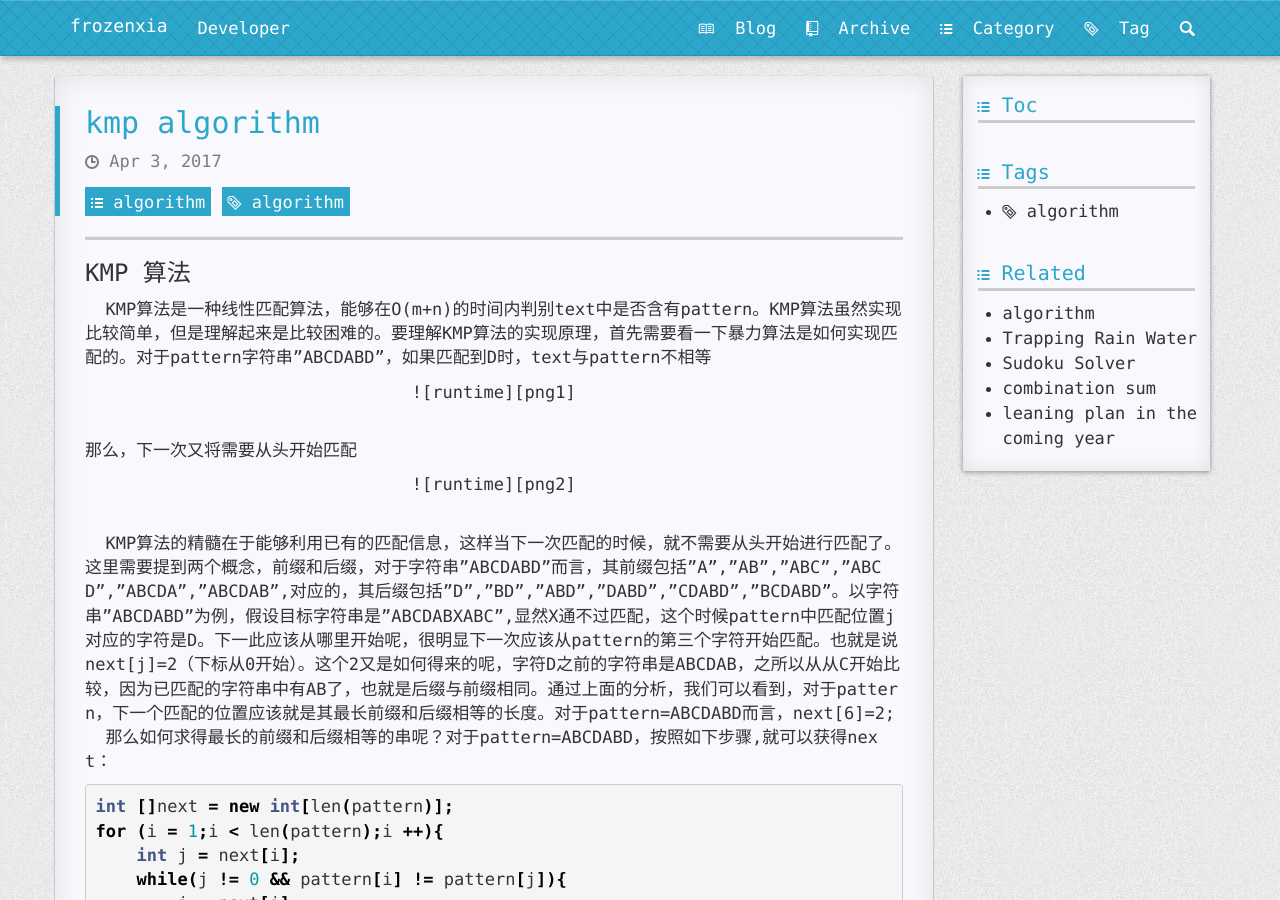
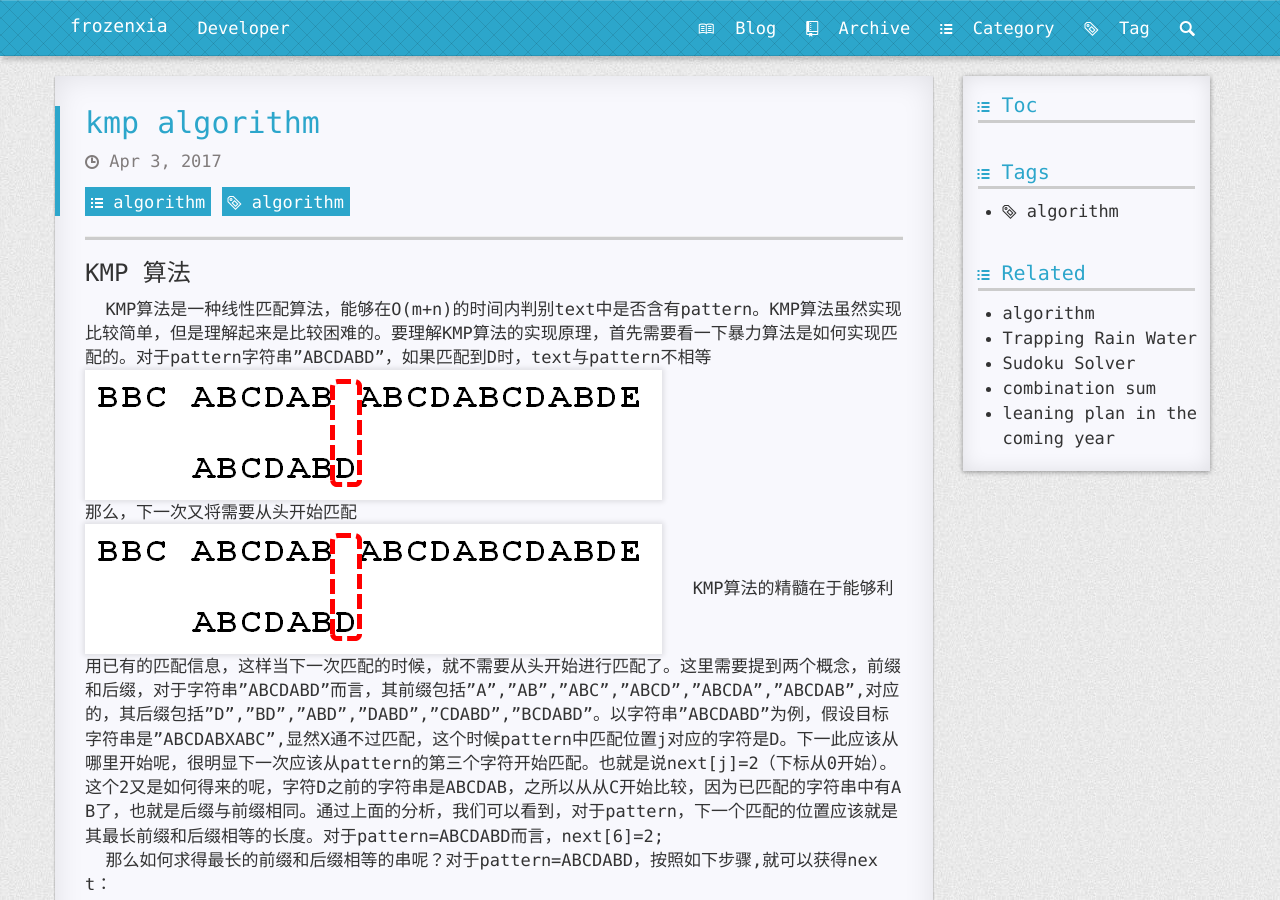
Before and after one commit to tinymindxx/frozenxia.github.io, a Jekyll site: the page built from _posts/2017-04-03-kmp.md, in a window 1280 px wide and 900 px high. Built offline with Jekyll 4.4.1, drawn with Linux system fonts in a browser that asks for light colours; nearby versions of some CDN libraries; comment, search, counter and statistics services are not loaded.

````diff
--- a/_posts/2017-04-03-kmp.md
+++ b/_posts/2017-04-03-kmp.md
@@ -6,14 +6,9 @@
 ---
 ### KMP 算法
 &emsp;&emsp;KMP算法是一种线性匹配算法，能够在O(m+n)的时间内判别text中是否含有pattern。KMP算法虽然实现比较简单，但是理解起来是比较困难的。要理解KMP算法的实现原理，首先需要看一下暴力算法是如何实现匹配的。对于pattern字符串"ABCDABD"，如果匹配到D时，text与pattern不相等<br>
-<p align="center">
 ![runtime][png1]
-</p>
 <br> 那么，下一次又将需要从头开始匹配 <br>
-<p align="center">
 ![runtime][png2]
-</p>
-<br>
 &emsp;&emsp;KMP算法的精髓在于能够利用已有的匹配信息，这样当下一次匹配的时候，就不需要从头开始进行匹配了。这里需要提到两个概念，前缀和后缀，对于字符串"ABCDABD"而言，其前缀包括"A","AB","ABC","ABCD","ABCDA","ABCDAB",对应的，其后缀包括"D","BD","ABD","DABD","CDABD","BCDABD"。以字符串"ABCDABD"为例，假设目标字符串是"ABCDABXABC",显然X通不过匹配，这个时候pattern中匹配位置j对应的字符是D。下一此应该从哪里开始呢，很明显下一次应该从pattern的第三个字符开始匹配。也就是说next[j]=2（下标从0开始）。这个2又是如何得来的呢，字符D之前的字符串是ABCDAB，之所以从从C开始比较，因为已匹配的字符串中有AB了，也就是后缀与前缀相同。通过上面的分析，我们可以看到，对于pattern，下一个匹配的位置应该就是其最长前缀和后缀相等的长度。对于pattern=ABCDABD而言，next[6]=2;<br>
 &emsp;&emsp;那么如何求得最长的前缀和后缀相等的串呢？对于pattern=ABCDABD，按照如下步骤,就可以获得next：<br>
 ``` java
````
